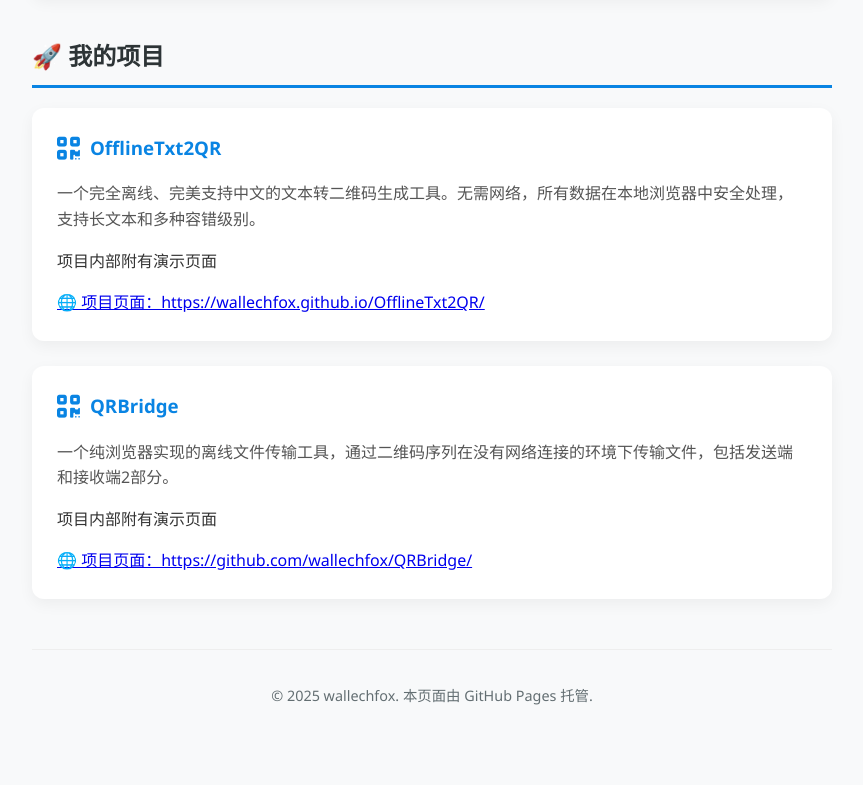
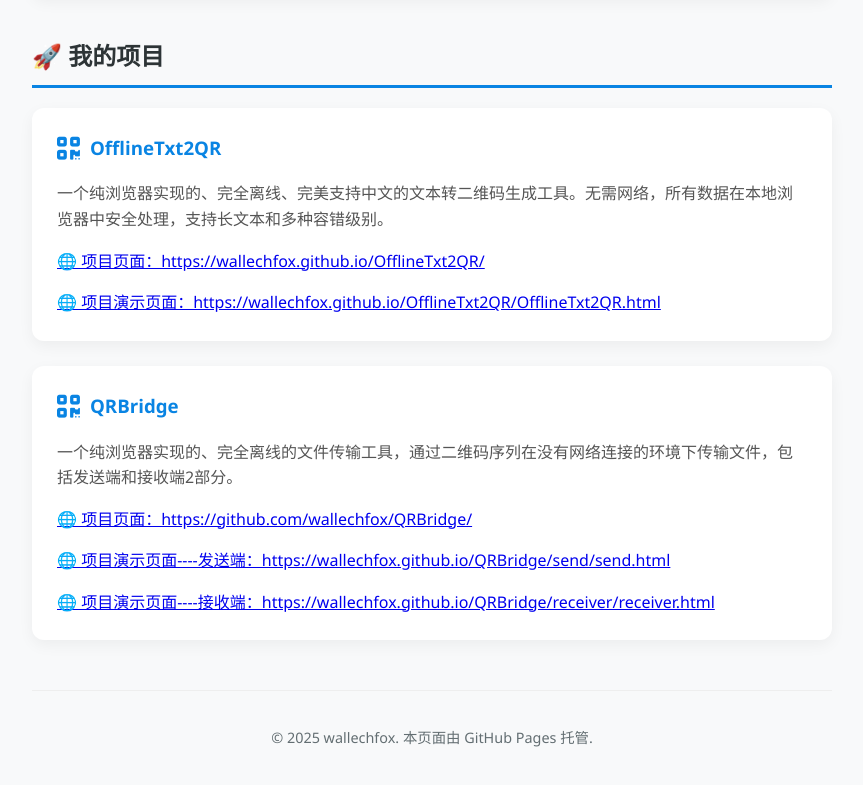
Before and after one commit to wallechfox/wallechfox.github.io, a plain HTML site: page index.html in a window 1280 px wide. Shown: the part 463-1248 px from the top of the page, without its empty margins (208-1071 px from the left). Drawn offline with Linux system fonts and the light colour scheme.

Commit message:
Update index.html

```diff
--- a/index.html
+++ b/index.html
@@ -93,19 +93,24 @@
 
         <div class="project-card" target="_blank">
             <h3 class="project-title"><i class="fas fa-qrcode"></i> OfflineTxt2QR</h3>
-            <p class="project-desc">一个完全离线、完美支持中文的文本转二维码生成工具。无需网络，所有数据在本地浏览器中安全处理，支持长文本和多种容错级别。</p>
-			<p> 项目内部附有演示页面</p>
+            <p class="project-desc">一个纯浏览器实现的、完全离线、完美支持中文的文本转二维码生成工具。无需网络，所有数据在本地浏览器中安全处理，支持长文本和多种容错级别。</p>
+
 			<a href="https://github.com/wallechfox/OfflineTxt2QR" class="demo-link" target="_blank">🌐 项目页面：https://wallechfox.github.io/OfflineTxt2QR/</a>
+			<p></p>
+			<a href="https://wallechfox.github.io/OfflineTxt2QR/OfflineTxt2QR.html" class="demo-link" target="_blank">🌐 项目演示页面：https://wallechfox.github.io/OfflineTxt2QR/OfflineTxt2QR.html</a>
         </div>
 
 
 
 		<div  class="project-card" target="_blank">
             <h3 class="project-title"><i class="fas fa-qrcode"></i>QRBridge </h3>
-            <p class="project-desc">一个纯浏览器实现的离线文件传输工具，通过二维码序列在没有网络连接的环境下传输文件，包括发送端和接收端2部分。</p>
-			<p> 项目内部附有演示页面</p>
+            <p class="project-desc">一个纯浏览器实现的、完全离线的文件传输工具，通过二维码序列在没有网络连接的环境下传输文件，包括发送端和接收端2部分。</p>
+
 			<a href="https://github.com/wallechfox/QRBridge" class="demo-link" target="_blank">🌐 项目页面：https://github.com/wallechfox/QRBridge/</a>
-
+			<p></p>
+			<a href="https://wallechfox.github.io/QRBridge/send/send.html" class="demo-link" target="_blank">🌐 项目演示页面----发送端：https://wallechfox.github.io/QRBridge/send/send.html</a>
+			<p></p>
+			<a href="https://wallechfox.github.io/QRBridge/receiver/receiver.html" class="demo-link" target="_blank">🌐 项目演示页面----接收端：https://wallechfox.github.io/QRBridge/receiver/receiver.html</a>
         </div>
 
     </div>
```
